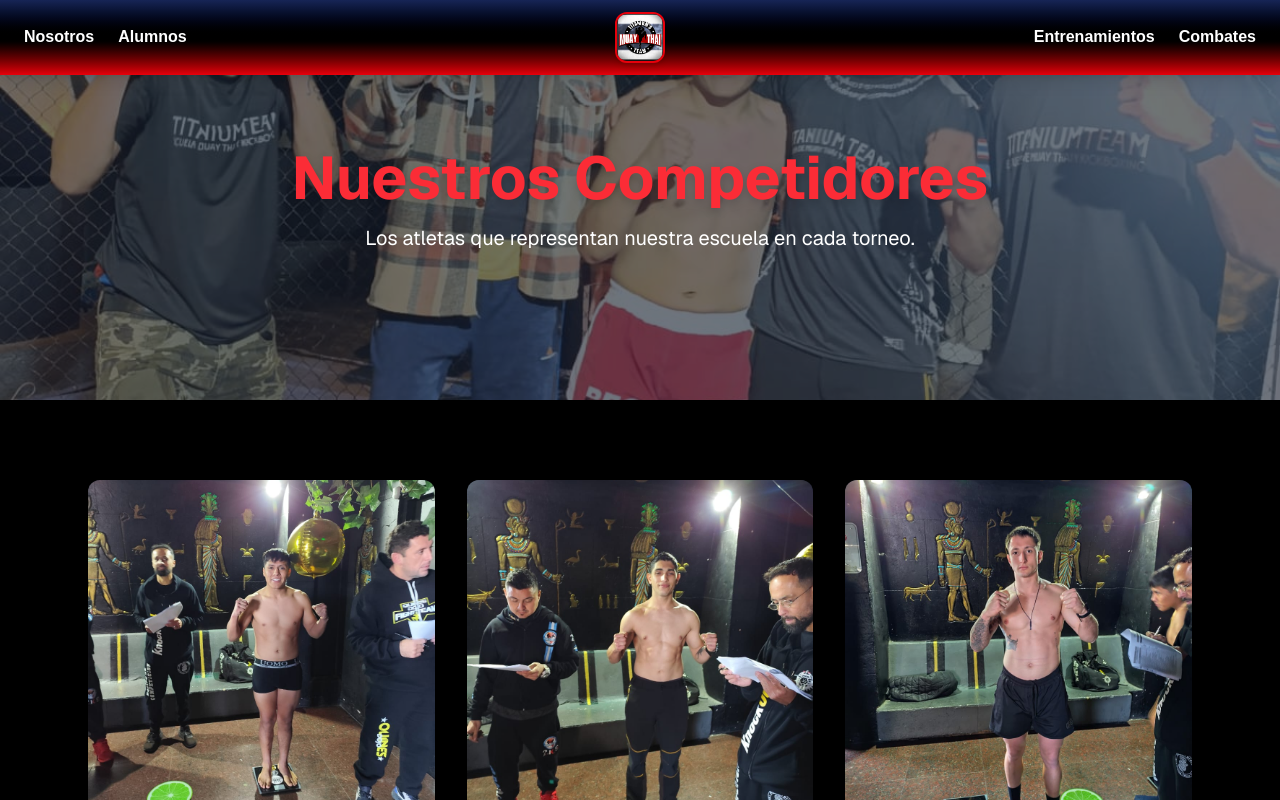
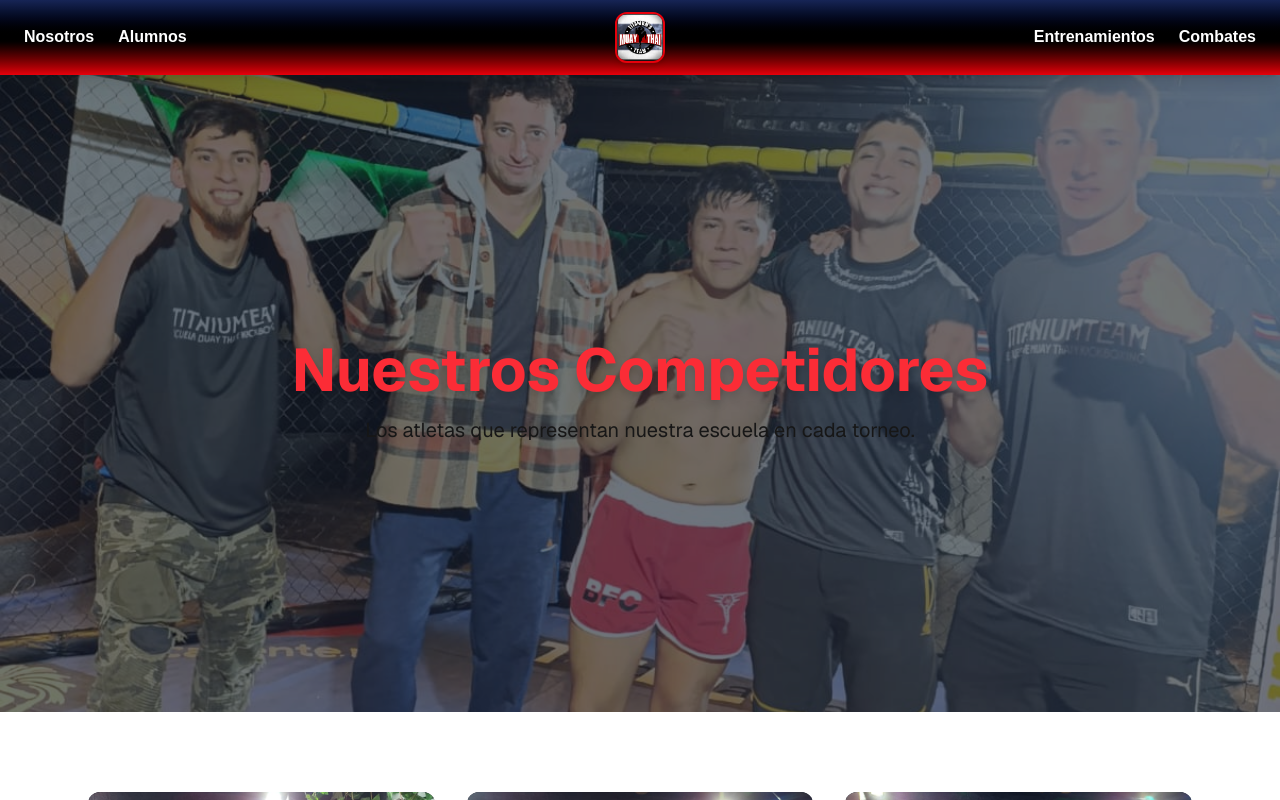
Before and after one commit to Facundo-Sura/Titanium-Team, a Next.js app in the folder blog/: page /pupils in a window 1280 px wide. Shown: the top 800 px of the page. Built offline with nearby package versions, Linux system fonts and the light colour scheme.

Commit message:
cambios n la posicion de los header

```diff
--- a/blog/app/(root)/page.tsx
+++ b/blog/app/(root)/page.tsx
@@ -7,7 +7,7 @@ import Contact from "@/components/Contact";
 
 export default function Home() {
   return (
-    <main className="bg-black text-white font-sans">
+    <main className="mt-18 font-sans">
       <Hero />
       <About />
       <Disciplines />
--- a/blog/app/about/page.tsx
+++ b/blog/app/about/page.tsx
@@ -2,9 +2,9 @@ import Image from "next/image";
 
 export default function AboutPage() {
   return (
-    <main className="bg-black text-white font-sans">
+    <main className="mt-18 font-sans">
       {/* Hero Section */}
-      <section className="relative h-[60vh] flex items-center justify-center bg-gray-900">
+      <section className="relative h-[80vh] flex items-center justify-center bg-gray-900">
         <Image
           src="/team.jpg"
           alt="Nuestro equipo"
--- a/blog/app/combats/page.tsx
+++ b/blog/app/combats/page.tsx
@@ -35,7 +35,7 @@ export default function CombatsPage() {
   const [lightboxImg, setLightboxImg] = useState<string | null>(null);
 
   return (
-    <main className="bg-black text-white font-sans min-h-screen">
+    <main className="mt-18 font-sans min-h-screen">
       {/* Hero */}
       <section className="relative h-[40vh] flex items-center justify-center bg-gray-900">
         <Image
--- a/blog/app/pupils/page.tsx
+++ b/blog/app/pupils/page.tsx
@@ -41,9 +41,9 @@ const competitors = [
 
 export default function Pupils() {
   return (
-    <main className="bg-black text-white font-sans">
+    <main className="mt-18 font-sans">
       {/* Hero */}
-      <section className="relative h-[50vh] flex items-center justify-center bg-gray-900">
+      <section className="relative h-[80vh] flex items-center justify-center bg-gray-900">
         <Image
           src="/competidores.jpg"
           alt="Competidores"
--- a/blog/app/trainings/page.tsx
+++ b/blog/app/trainings/page.tsx
@@ -34,7 +34,7 @@ export default function Training() {
   const [current, setCurrent] = useState<Training>(trainings[0]);
 
   return (
-    <main className="bg-black text-white font-sans min-h-screen">
+    <main className="mt-18 font-sans min-h-screen">
       {/* Hero */}
       <section className="relative h-[40vh] flex items-center justify-center bg-gray-900">
         <Image
```
